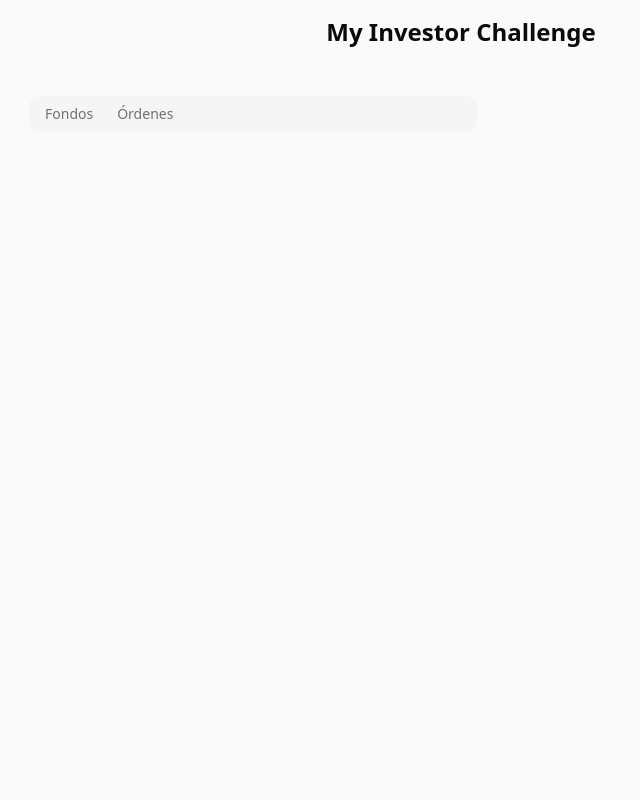
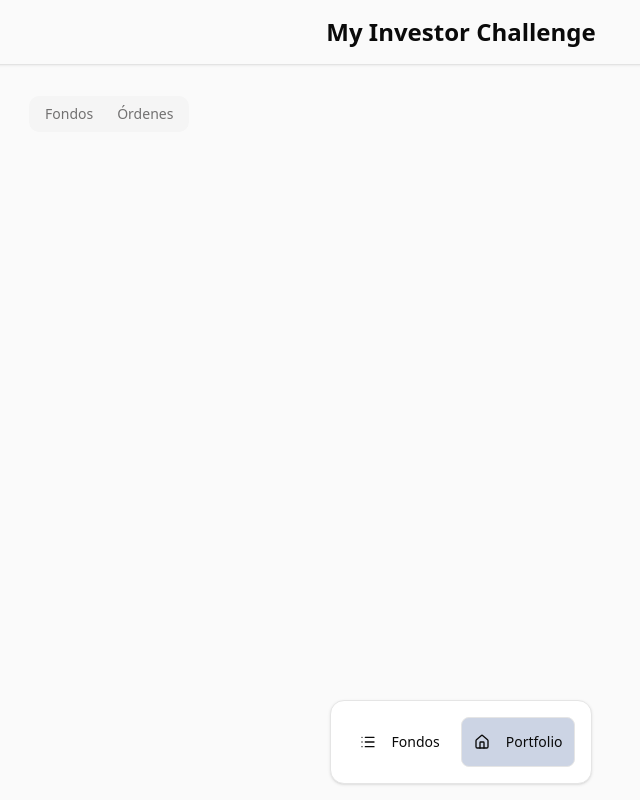
Before and after one commit to Zabraks/myinvestor-challenge-fe, a React (Vite) app: page /portfolio in a window 1280 px wide. Shown: the whole page, without its empty margins (179-819 px from the left). Built offline with nearby package versions, Linux system fonts and the light colour scheme.

Commit message:
feat(menu): added menu

```diff
--- a/src/components/Header/Header.tsx
+++ b/src/components/Header/Header.tsx
@@ -1,6 +1,6 @@
 const Header = () => {
   return (
-    <header className="flex items-center h-16 py-4">
+    <header className="flex items-center justify-center h-16 py-4 shadow w-full">
       <h1 className="text-2xl font-bold">My Investor Challenge</h1>
     </header>
   );
--- a/src/components/Layout.tsx
+++ b/src/components/Layout.tsx
@@ -2,13 +2,15 @@
 import Header from '@components/Header/Header.tsx';
 import { FundActionDialogProvider } from '@context/FundActionDialogContext';
 import { Toaster } from '@ui/Sonner/Sonner';
+import { Menu } from '@features/Menu/Menu';
 
 const Layout = () => {
   return (
     <FundActionDialogProvider>
       <div className="flex flex-col items-center">
         <Header />
-        <main className="w-full max-w-4xl px-4 py-8">
+        <main className="flex items-start gap-8 w-full max-w-4xl px-4 py-8 mb-20">
+          <Menu />
           <Outlet />
         </main>
       </div>
--- a/src/components/ui/Item/Item.tsx
+++ b/src/components/ui/Item/Item.tsx
@@ -36,6 +36,7 @@
         outline: 'border-border',
         action: 'border-border rounded-none text-primary-foreground font-bold justify-center',
         muted: 'bg-muted/50',
+        selected: 'bg-transparent bg-terciary/50 border-border',
       },
       size: {
         default: 'gap-4 p-4 ',
--- /dev/null
+++ b/src/features/Menu/Menu.tsx
@@ -0,0 +1,34 @@
+import { Card, CardContent } from '@ui/Card/Card.tsx';
+import { ItemGroup, ItemTitle, Item } from '@ui/Item/Item';
+import { useNavigate, useLocation } from 'react-router-dom';
+import { ITEMS_MENU } from './const';
+
+export const Menu = () => {
+  const navigate = useNavigate();
+  const location = useLocation();
+
+  return (
+    <div className="fixed flex items-center justify-center bottom-4 left-0 w-full z-50 md:min-w-40">
+      <Card className="pt-4 md:min-w-40">
+        <CardContent>
+          <ItemGroup className="flex gap-2 flex-row justify-center">
+            {ITEMS_MENU.map((item) => {
+              const Icon = item.icon;
+              return (
+                <Item
+                  onClick={() => navigate(item.pathname)}
+                  variant={location.pathname === item.pathname ? 'selected' : 'default'}
+                  className="cursor-pointer p-3 hover:border-border"
+                  key={item.title}
+                >
+                  <Icon className="w-4" />
+                  <ItemTitle className="text-sm">{item.title}</ItemTitle>
+                </Item>
+              );
+            })}
+          </ItemGroup>
+        </CardContent>
+      </Card>
+    </div>
+  );
+};
--- /dev/null
+++ b/src/features/Menu/const.ts
@@ -0,0 +1,14 @@
+import { House, List } from 'lucide-react';
+
+export const ITEMS_MENU = [
+  {
+    title: 'Fondos',
+    pathname: '/funds',
+    icon: List,
+  },
+  {
+    title: 'Portfolio',
+    pathname: '/portfolio',
+    icon: House,
+  },
+];
--- a/src/pages/Funds.tsx
+++ b/src/pages/Funds.tsx
@@ -22,7 +22,7 @@
   const { pagination, data } = response || {};
 
   return (
-    <div className="flex flex-col justify-between gap-3">
+    <div className="flex flex-col justify-between gap-3 overflow-auto">
       <div className="flex justify-between">
         <h2 className="text-xl font-bold">Lista de fondos</h2>
         <LimitPageSelector setPage={setPage} setLimit={setLimit} />
```
